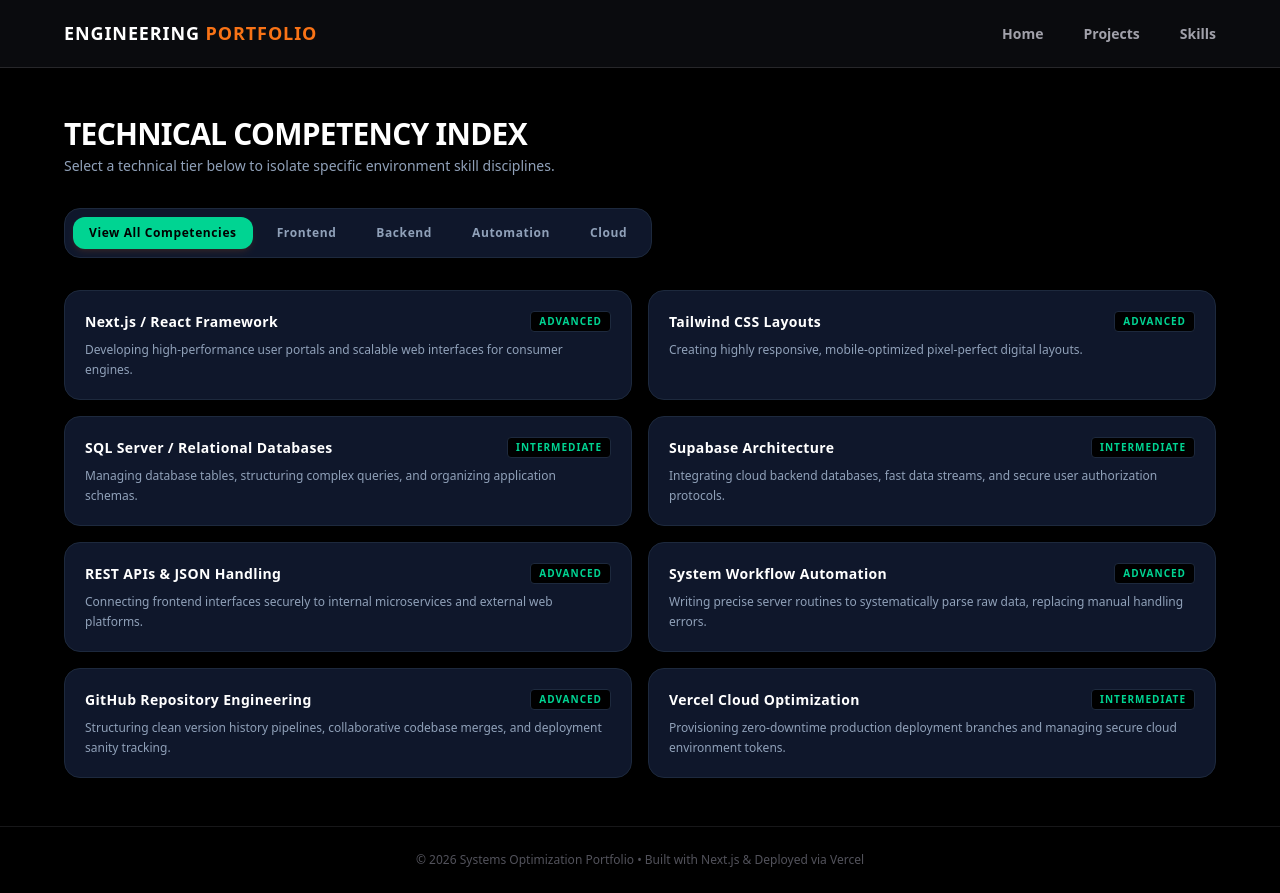
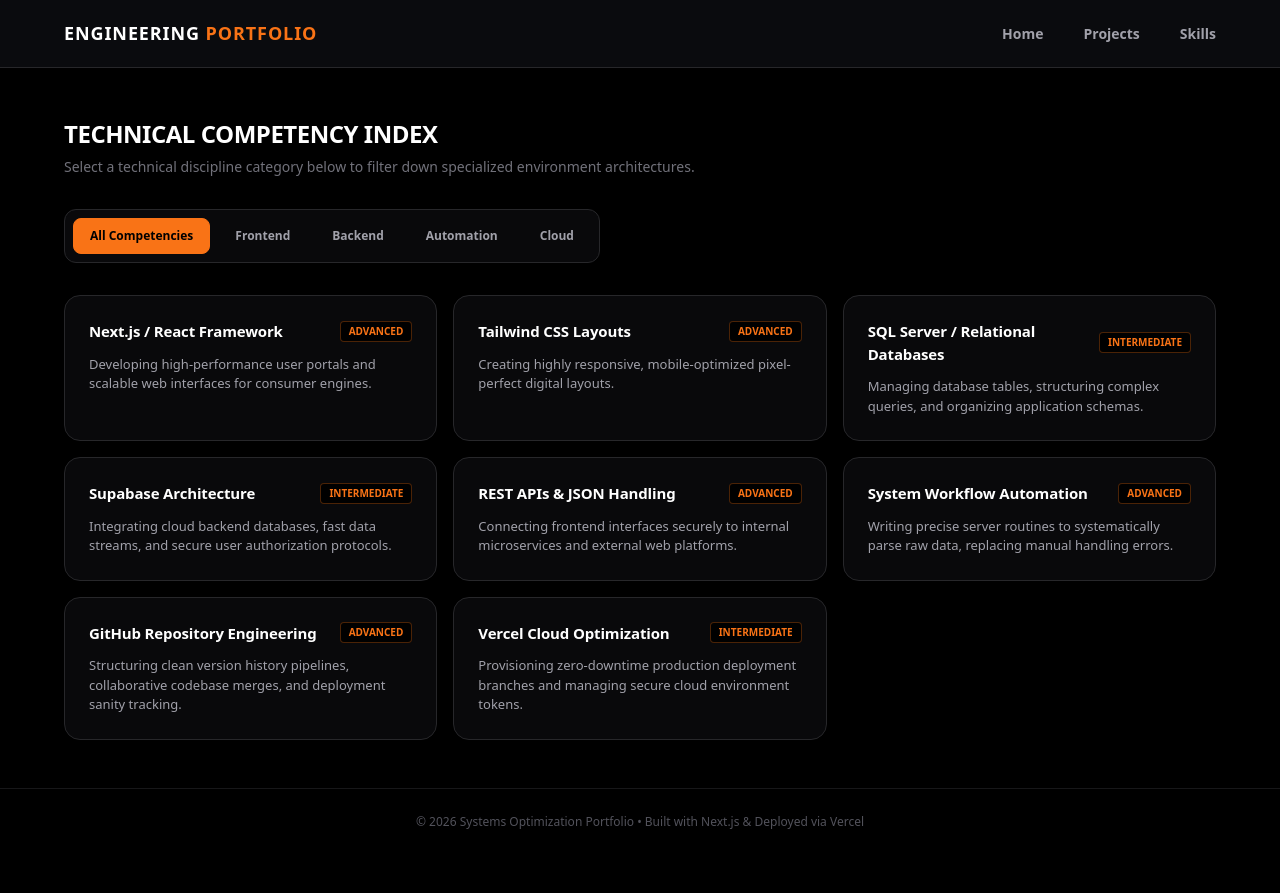
Before and after one commit to TKCBMH-sudomaster/developer-resume, a Next.js app: page /skills in a window 1280 px wide. After the commit the page ends 855 px from the top, so only its background shows below. Built offline with nearby package versions, Linux system fonts and the light colour scheme.

Commit message:
style: carry professional tactical orange and black theme across projects and skills grids

```diff
--- a/app/projects/page.tsx
+++ b/app/projects/page.tsx
@@ -1,3 +1,5 @@
+import Link from 'next/link';
+
 export default function ProjectsPage() {
   const projects = [
     {
@@ -9,47 +11,72 @@ export default function ProjectsPage() {
     },
     {
       title: "Enterprise Application Suite & Support Portal",
-      role: "Full-Stack Developer",
+      role: "Systems Specialist & Developer",
       description: "Designed and launched a custom administrative software suite featuring a secure technician portal, user check-in kiosk interface, and a real-time support queue monitoring board.",
-      impact: "Streamlines internal team communications and centralizes technician workflows into a single interface.",
-      skills: ["Next.js", "Supabase DB", "Tailwind CSS", "REST APIs"]
+      impact: "Streamlines internal team communications and centralizes technician workflows into a single operational interface.",
+      skills: ["Next.js", "Supabase Database", "Kiosk Architecture", "Real-Time Monitoring"]
     },
     {
       title: "Automated Access Review Reconciliation Engine",
       role: "Backend & Automation Engineer",
       description: "Engineered an automated script pipeline that aggregates, filters, and reconciles system privilege logs, dropping manual oversight loops down to instantaneous processing.",
-      impact: "Significantly reduces administrative overhead and eliminates human error during security audit cycles.",
+      impact: "Significantly reduces administrative overhead and eliminates human tracking error during critical security audit cycles.",
       skills: ["SQL Server", "Data Automation", "System Auditing", "Workflow Optimization"]
     }
   ];
 
   return (
-    <div className="space-y-8 animate-in fade-in duration-500">
-      <div>
-        <h2 className="text-3xl font-extrabold tracking-tight text-white uppercase">Production Deployments</h2>
-        <p className="text-slate-400 mt-1 text-sm">A comprehensive review of software systems engineered to solve business problems.</p>
+    <div style={{ display: 'flex', flexDirection: 'column', gap: '32px' }}>
+
+      {/* Page Title Block */}
+      <div style={{ display: 'flex', flexDirection: 'column', gap: '4px' }}>
+        <h2 style={{ fontSize: '24px', fontWeight: 800, letterSpacing: '-0.02em', color: '#ffffff', textTransform: 'uppercase', margin: 0 }}>
+          Production Deployments
+        </h2>
+        <p style={{ color: '#71717a', fontSize: '14px', margin: 0 }}>
+          A comprehensive review of software systems engineered to solve complex operational problems.
+        </p>
       </div>
 
-      <div className="grid grid-cols-1 gap-6">
+      {/* Main Stacked Project List Layout */}
+      <div style={{ display: 'flex', flexDirection: 'column', gap: '24px' }}>
         {projects.map((project, index) => (
-          <div key={index} className="tech-card space-y-4">
-            <div className="flex justify-between items-start flex-wrap gap-2">
-              <div>
-                <span className="text-xs font-bold uppercase tracking-wider text-emerald-400">{project.role}</span>
-                <h3 className="text-xl font-bold text-white mt-1">{project.title}</h3>
-              </div>
+          <div
+            key={index}
+            style={{ padding: '32px', backgroundColor: '#09090b', border: '1px solid #27272a', borderRadius: '16px', display: 'flex', flexDirection: 'column', gap: '16px' }}
+          >
+            {/* Header Area */}
+            <div style={{ display: 'flex', flexDirection: 'column', gap: '4px' }}>
+              <span style={{ fontSize: '11px', fontWeight: 700, textTransform: 'uppercase', letterSpacing: '0.1em', color: '#f97316' }}>
+                {project.role}
+              </span>
+              <h3 style={{ fontSize: '20px', fontWeight: 700, color: '#ffffff', margin: 0, letterSpacing: '-0.01em' }}>
+                {project.title}
+              </h3>
             </div>
 
-            <p className="text-slate-300 text-sm leading-relaxed">{project.description}</p>
+            {/* Description */}
+            <p style={{ fontSize: '14px', color: '#a1a1aa', lineHeight: 1.6, margin: 0 }}>
+              {project.description}
+            </p>
 
-            <div className="p-4 bg-black/60 border border-slate-800 rounded-xl text-xs text-slate-400 leading-relaxed">
-              <strong className="text-slate-200 font-bold uppercase tracking-wider text-[10px] text-emerald-400 block mb-1">Business Impact Profile</strong>
-              {project.impact}
+            {/* Business Impact Box */}
+            <div style={{ padding: '16px', backgroundColor: '#000000', border: '1px solid #1e1e20', borderRadius: '8px', display: 'flex', flexDirection: 'column', gap: '4px' }}>
+              <span style={{ fontSize: '10px', fontWeight: 700, textTransform: 'uppercase', letterSpacing: '0.05em', color: '#f97316' }}>
+                Business Impact Profile
+              </span>
+              <p style={{ fontSize: '13px', color: '#d4d4d8', margin: 0, lineHeight: 1.5 }}>
+                {project.impact}
+              </p>
             </div>
 
-            <div className="flex flex-wrap gap-2 pt-2">
+            {/* Technology Tags Cluster */}
+            <div style={{ display: 'flex', flexWrap: 'wrap', gap: '8px', paddingTop: '8px' }}>
               {project.skills.map((skill, i) => (
-                <span key={i} className="px-2.5 py-1 text-xs font-bold bg-slate-950 text-slate-300 rounded-md border border-slate-800 tracking-wide">
+                <span
+                  key={i}
+                  style={{ display: 'inline-block', padding: '4px 12px', fontSize: '12px', fontWeight: 600, backgroundColor: '#141416', color: '#e4e4e7', borderRadius: '6px', border: '1px solid #27272a' }}
+                >
                   {skill}
                 </span>
               ))}
@@ -57,6 +84,7 @@ export default function ProjectsPage() {
           </div>
         ))}
       </div>
+
     </div>
   );
 }
--- a/app/skills/page.tsx
+++ b/app/skills/page.tsx
@@ -21,43 +21,67 @@ export default function SkillsPage() {
     : technicalSkills.filter(s => s.category === activeTab);
 
   return (
-    <div className="space-y-8 animate-in fade-in duration-500">
-      <div>
-        <h2 className="text-3xl font-extrabold tracking-tight text-white uppercase">Technical Competency Index</h2>
-        <p className="text-slate-400 mt-1 text-sm">Select a technical tier below to isolate specific environment skill disciplines.</p>
+    <div style={{ display: 'flex', flexDirection: 'column', gap: '32px' }}>
+
+      {/* Page Title Block */}
+      <div style={{ display: 'flex', flexDirection: 'column', gap: '4px' }}>
+        <h2 style={{ fontSize: '24px', fontWeight: 800, letterSpacing: '-0.02em', color: '#ffffff', textTransform: 'uppercase', margin: 0 }}>
+          Technical Competency Index
+        </h2>
+        <p style={{ color: '#71717a', fontSize: '14px', margin: 0 }}>
+          Select a technical discipline category below to filter down specialized environment architectures.
+        </p>
       </div>
 
-      {/* Navigation Filter Controls */}
-      <div className="flex flex-wrap gap-2 p-2 bg-slate-900 border border-slate-800 rounded-2xl max-w-max">
-        {['all', 'frontend', 'backend', 'automation', 'cloud'].map((tab) => (
-          <button
-            key={tab}
-            onClick={() => setActiveTab(tab)}
-            className={`px-4 py-2 rounded-xl text-xs font-bold capitalize tracking-wider transition-all cursor-pointer ${
-              activeTab === tab
-                ? 'bg-emerald-400 text-black shadow-md shadow-orange-500/10'
-                : 'text-slate-400 hover:text-white'
-            }`}
+      {/* Dynamic Tab Controls Layout */}
+      <div style={{ display: 'flex', flexWrap: 'wrap', gap: '8px', padding: '8px', backgroundColor: '#09090b', border: '1px solid #27272a', borderRadius: '12px', width: 'max-content', maxWidth: '100%', boxSizing: 'border-box' }}>
+        {['all', 'frontend', 'backend', 'automation', 'cloud'].map((tab) => {
+          const isActive = activeTab === tab;
+          return (
+            <button
+              key={tab}
+              onClick={() => setActiveTab(tab)}
+              style={{
+                padding: '8px 16px',
+                borderRadius: '8px',
+                fontSize: '12px',
+                fontWeight: 700,
+                textTransform: 'capitalize',
+                border: isActive ? '1px solid #f97316' : '1px solid transparent',
+                backgroundColor: isActive ? '#f97316' : 'transparent',
+                color: isActive ? '#000000' : '#a1a1aa',
+                cursor: 'pointer',
+                transition: 'all 0.2s'
+              }}
+            >
+              {tab === 'all' ? 'All Competencies' : tab}
+            </button>
+          );
+        })}
+      </div>
+
+      {/* Grid Display Container */}
+      <div style={{ display: 'grid', gridTemplateColumns: 'repeat(auto-fit, minmax(320px, 1fr))', gap: '16px' }}>
+        {displayedSkills.map((skill, idx) => (
+          <div
+            key={idx}
+            style={{ padding: '24px', backgroundColor: '#09090b', border: '1px solid #27272a', borderRadius: '16px', display: 'flex', flexDirection: 'column', gap: '12px' }}
           >
-            {tab === 'all' ? 'View All Competencies' : `${tab}`}
-          </button>
+            <div style={{ display: 'flex', justifyContent: 'space-between', alignItems: 'center', gap: '16px' }}>
+              <span style={{ fontWeight: 700, color: '#ffffff', fontSize: '15px', letterSpacing: '-0.01em' }}>
+                {skill.name}
+              </span>
+              <span style={{ fontSize: '10px', fontWeight: 800, padding: '2px 8px', backgroundColor: '#000000', color: '#f97316', border: '1px solid rgba(249, 115, 22, 0.3)', borderRadius: '4px', textTransform: 'uppercase' }}>
+                {skill.level}
+              </span>
+            </div>
+            <p style={{ fontSize: '13px', color: '#a1a1aa', lineHeight: 1.5, margin: 0 }}>
+              {skill.detail}
+            </p>
+          </div>
         ))}
       </div>
 
-      {/* Structured Competencies Output */}
-      <div className="grid grid-cols-1 md:grid-cols-2 gap-4">
-        {displayedSkills.map((skill, idx) => (
-          <div key={idx} className="p-5 bg-slate-900 border border-slate-800 rounded-2xl space-y-2">
-            <div className="flex justify-between items-center gap-4">
-              <span className="font-extrabold text-white text-sm tracking-wide">{skill.name}</span>
-              <span className="text-[10px] font-black px-2 py-0.5 rounded bg-black text-emerald-400 border border-slate-800 uppercase tracking-widest">
-                {skill.level}
-              </span>
-            </div>
-            <p className="text-xs text-slate-400 leading-relaxed">{skill.detail}</p>
-          </div>
-        ))}
-      </div>
     </div>
   );
 }
```
